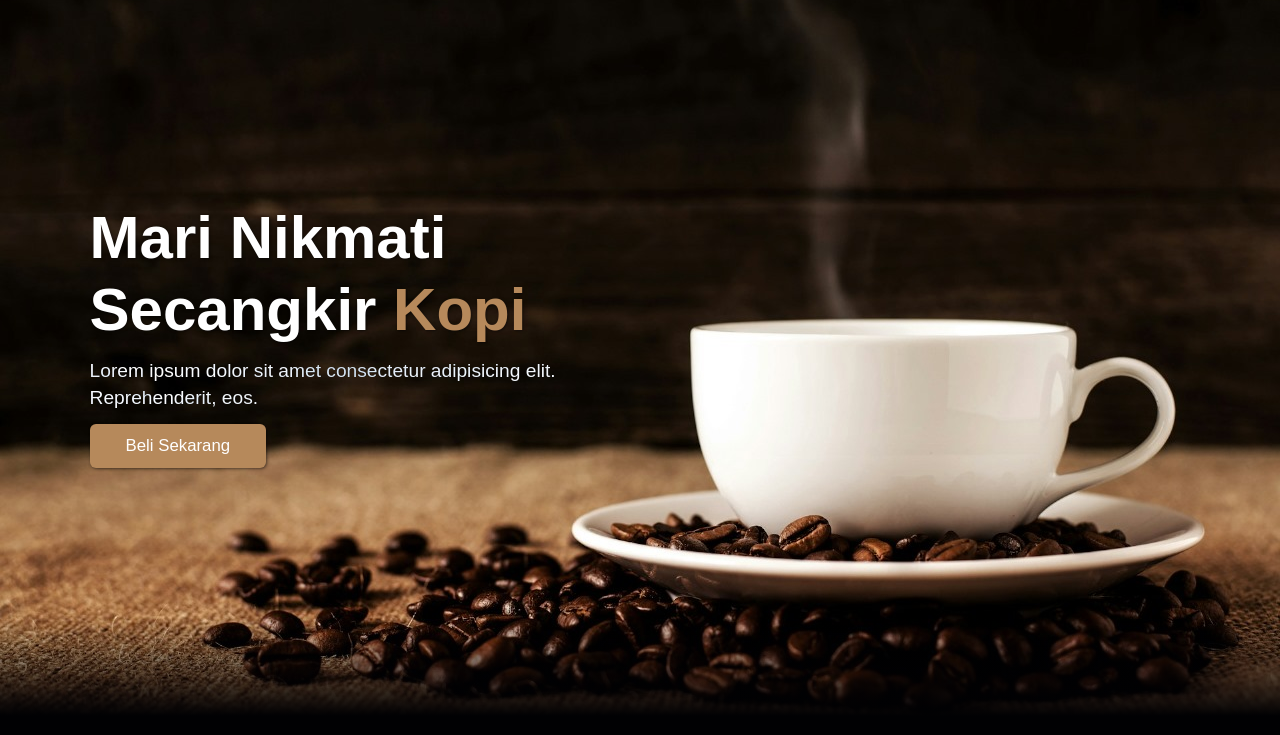
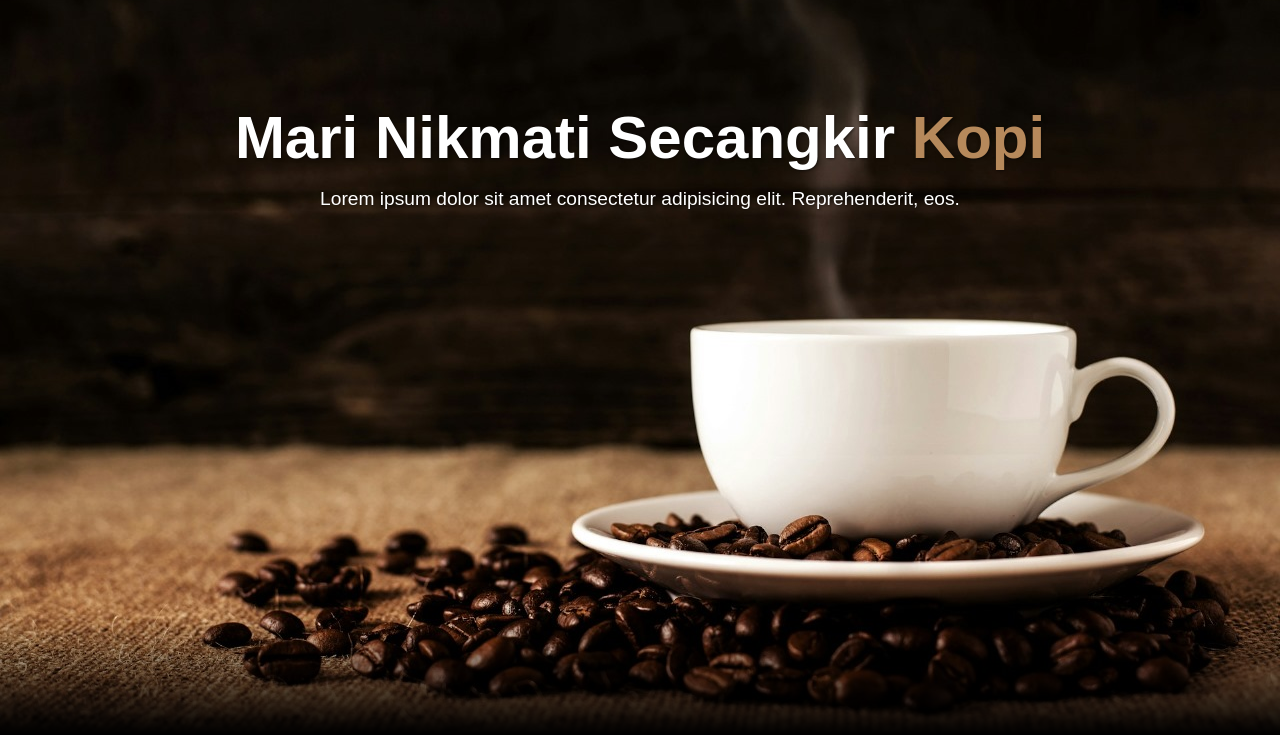
Before and after one commit to kyytink/Project-Kopi-Kenangan, a plain HTML site: page index.html in a window 1280 px wide. Shown: the part 65-800 px from the top of the page. Drawn offline with nearby package versions, Linux system fonts and the light colour scheme.

Commit message:
Menerapkan efek css masking

```diff
--- a/css/style.css
+++ b/css/style.css
@@ -181,9 +181,11 @@ body {
     background-size: cover;
     background-position: center;
     position: relative;
+    -webkit-mask-image: linear-gradient(rgba(0, 0, 0, 1) 85%, rgba(0, 0, 0, 0));
+    mask-image: linear-gradient(rgba(0, 0, 0, 1) 85%, rgba(0, 0, 0, 0));
 }
 
-.hero::after {
+/* .hero::after {
     content: '';
     display: block;
     position: absolute;
@@ -191,11 +193,15 @@ body {
     height: 30%;
     bottom: 0;
     background: linear-gradient(0deg,rgba(1, 1, 3, 1) 8%, rgba(255, 255, 255, 0) 50%);
-}
+} */
 
 .hero .content {
     padding: 1.4rem 7%;
-    max-width: 60rem;
+    /* max-width: 60rem; */
+    width: 100%;
+    text-align: center;
+    position: fixed;
+    top: 150px;
 }
 
 .hero .content h1 {
--- a/index.html
+++ b/index.html
@@ -74,7 +74,6 @@
         <main class="content">
             <h1>Mari Nikmati Secangkir <span>Kopi</span></h1>
             <p>Lorem ipsum dolor sit amet consectetur adipisicing elit. Reprehenderit, eos.</p>
-            <a href="#" class="cta">Beli Sekarang</a>
         </main>
     </section>
 
```
Also changed, not shown: screenshoot/hasil-masking.png (added).
